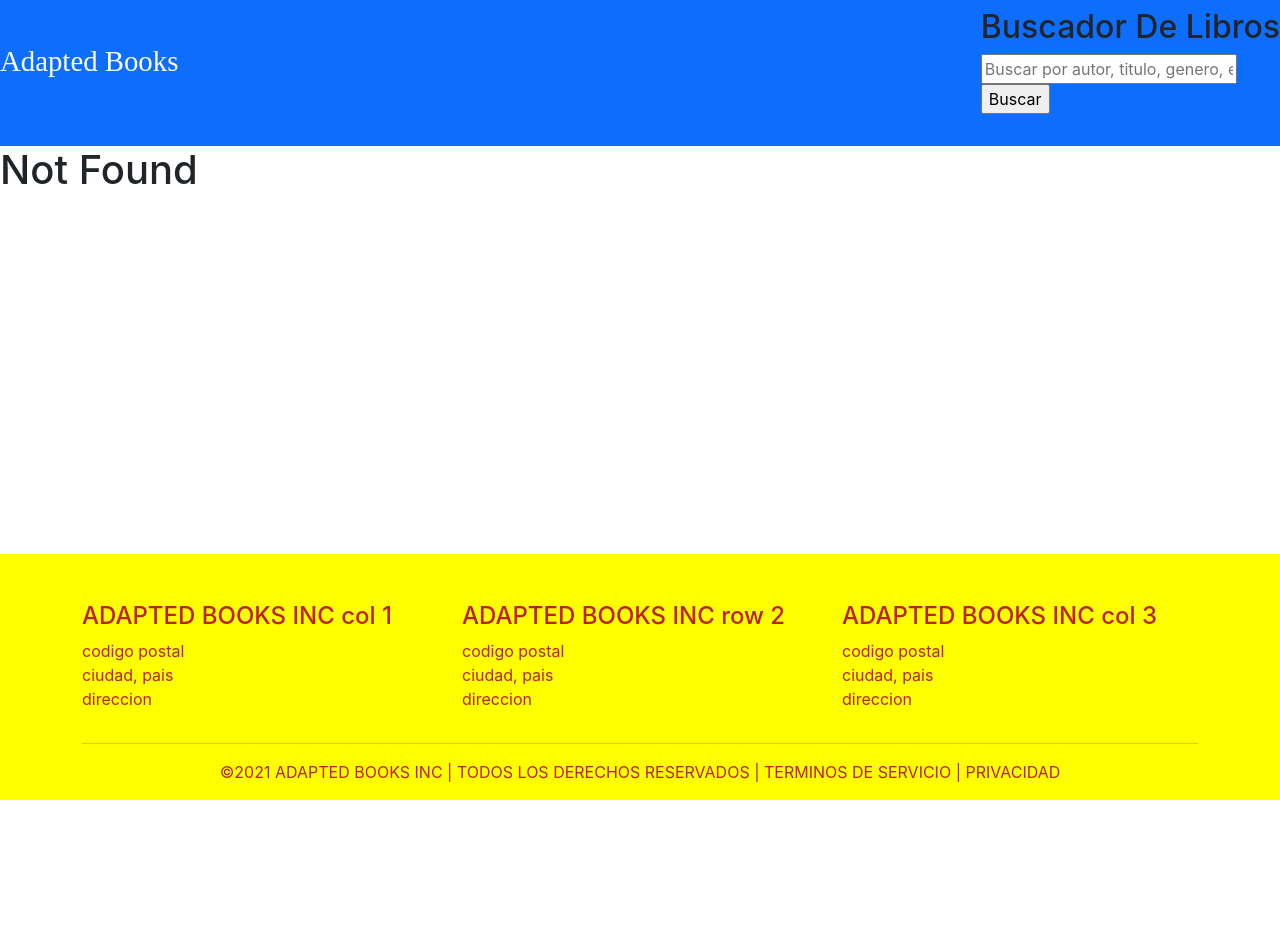
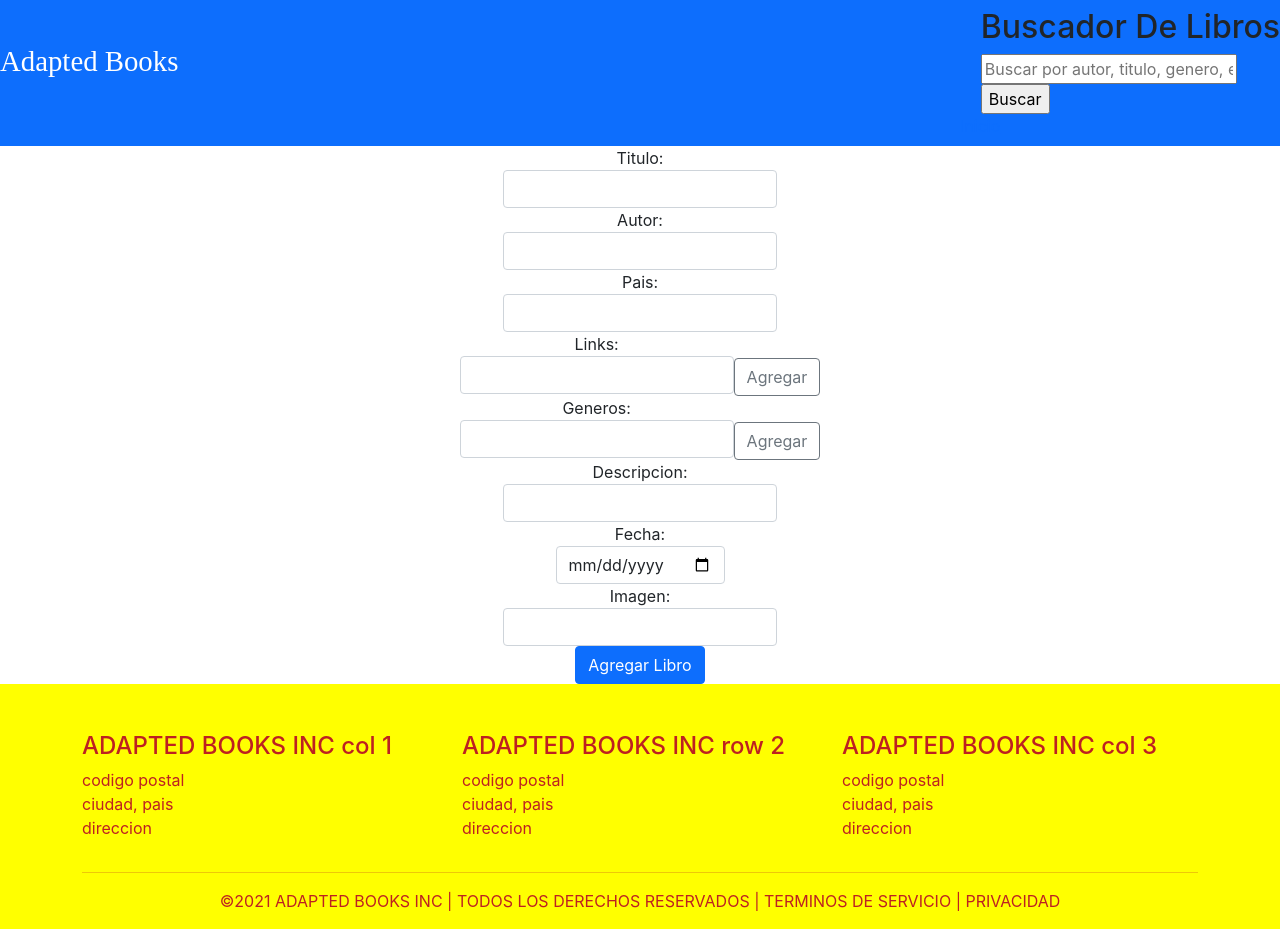
Before and after one commit to LucasMattera/Adapted-Books, a React (Create React App) app in the folder web/adbooksweb-app/: page /admin/add in a window 1280 px wide. Before the commit the page ends 800 px from the top, so only its background shows below. Built offline with nearby package versions, Linux system fonts and the light colour scheme.

Commit message:
agregados componente de admin para agregar libro y su ruta

```diff
--- a/web/adbooksweb-app/package.json
+++ b/web/adbooksweb-app/package.json
@@ -6,6 +6,7 @@
     "@testing-library/jest-dom": "^5.11.10",
     "@testing-library/react": "^11.2.6",
     "@testing-library/user-event": "^12.8.3",
+    "axios": "^0.21.1",
     "dom": "0.0.3",
     "react": "^17.0.2",
     "react-dom": "^17.0.2",
--- a/web/adbooksweb-app/src/App.js
+++ b/web/adbooksweb-app/src/App.js
@@ -7,6 +7,7 @@ import Footer from './components/Footer';
 import Navbar from './components/Navbar';
 import './styles/App.css';
 import SearchResult from './components/Search/SearchResult';
+import AddBook from './components/AddBook';
 
 class App extends React.Component {
 
@@ -21,6 +22,7 @@ class App extends React.Component {
                             <Route exact path="/" component={Inicio} />
                             <Route path="/libros/" component={Libro}/>
                             <Route path="/search" component={SearchResult}/>
+                            <Route path="/admin/add" component={AddBook}/>
                             <Route path="*" render= {() =>
                                 <h1>Not Found</h1>
                             }/>
--- /dev/null
+++ b/web/adbooksweb-app/src/components/AddBook.js
@@ -0,0 +1,175 @@
+import React, {useState} from "react";
+import {useHistory} from "react-router-dom";
+import "../styles/AddBook.css";
+import { helpHttp } from "../helpers/helpHttp";
+import axios from "axios";
+
+function AddBook() {
+    const history = useHistory();
+    const [link, setLink] = useState("")
+    const [genero, setGenero] = useState("")
+
+    const [data,setData] = useState({
+        titulo: "",
+        autor:"",
+        pais:"",
+        imagen:"",
+        links: [],
+        fechaDePublicacion: "",
+        generos: [],
+        descripcion:""
+    })
+    const [titulo, setTitulo] = useState("")
+    const [autor, setAutor] = useState("")
+    const [pais, setPais] = useState("")
+    const [imagen, setImagen] = useState("")
+    const [links, setLinks] = useState([])
+    const [fechaDePublicacion, setFechaDePublicacion] = useState("")
+    const [generos, setGeneros] = useState([])
+    const [descripcion, setDescripcion] = useState("")
+
+
+    const handleImputChange = (event) => {
+        setData({...data,
+            [event.target.name]: event.target.value
+        })
+    }
+
+    const handleSubmit = (event) =>{
+        event.preventDefault();
+        axios
+            .post("http://localhost:8080/api/v1/libros/add",data)
+            .then((response) => {
+                console.log(data)
+                console.log(response)
+            })
+    }
+
+    const handleImputLink = (event) =>{
+        setLink(event.target.value)
+    }
+
+    const handleSubmitLink = (event) =>{
+        setLinks(data.links.push(link))
+        setLink("")
+    }
+
+    const handleImputGenero = (event) =>{
+        setGenero(event.target.value)
+    }
+
+    const handleSubmitGenero = (event) =>{
+        setGeneros(data.generos.push(genero))
+        setGenero("")
+    }
+
+    return(
+
+        <div className="loginBorder">
+        <div className="centro">
+            <form  className="login "onSubmit={handleSubmit}>
+
+
+            <div class="form-group" >
+                <label htmlFor="name">
+                    Titulo:
+                    <input type="text"
+                    value = {data.titulo}
+                    name="titulo"
+                    onChange={handleImputChange}
+                    className="form-control"
+                    required></input>
+                </label>
+            </div>
+            <div class="form-group" >
+
+                <label htmlFor="email">
+                    Autor:
+                    <input type="text"
+                    value = {data.autor}
+                    name="autor"
+                    onChange={handleImputChange}
+                    className="form-control"
+                    required></input>
+                </label>
+            </div>
+            <div class="form-group" >
+                <label htmlFor="pais">
+                    Pais:
+                    <input type="text"
+                    value = {data.pais}
+                    name="pais"
+                    onChange={handleImputChange}
+                    className="form-control"
+                    required></input>
+                </label>
+            </div>
+            <div class="form-group" >
+                <label htmlFor="link">
+                    Links: {data.links.toString()}
+                    <input type="text"
+                    value = {link}
+                    name="link"
+                    onChange={handleImputLink}
+                    className="form-control"
+                    ></input>
+                </label>
+                <button class="btn btn-outline-secondary" type="button" id="button-addon2" onClick={handleSubmitLink}>Agregar</button>
+            </div>
+            <div class="form-group" >
+                <label htmlFor="genero">
+                    Generos: {data.generos.toString()}
+                    <input type="text"
+                    value = {genero}
+                    name="genero"
+                    onChange={handleImputGenero}
+                    className="form-control"
+                    ></input>
+                </label>
+                <button class="btn btn-outline-secondary" type="button" id="button-addon2" onClick={handleSubmitGenero}>Agregar</button>
+            </div>
+            <div class="form-group" >
+                <label htmlFor="descripcion">
+                    Descripcion:
+                    <input type="text"
+                    value = {data.descripcion}
+                    name="descripcion"
+                    onChange={handleImputChange}
+                    className="form-control"
+                    required></input>
+                </label>
+                <div>
+
+            </div>
+
+                </div>
+            <div class="form-group">
+                <label htmlFor="fechaDePublicacion">
+                    Fecha:
+                    <input type="date"
+                    value = {data.fechaDePublicacion}
+                    name="fechaDePublicacion"
+                    onChange={handleImputChange}
+                    className="form-control"
+                    required></input>
+                </label>
+                <div class="form-group" >
+                <label htmlFor="imagen">
+                    Imagen:
+                    <input type="text"
+                    value = {data.imagen}
+                    name="imagen"
+                    onChange={handleImputChange}
+                    className="form-control"
+                    required></input>
+                </label>
+                </div>
+            </div>
+               <button type="submit" className="btn btn-primary">Agregar Libro</button>
+            </form>
+            </div>
+            </div>
+    )
+};
+
+export default AddBook;
--- /dev/null
+++ b/web/adbooksweb-app/src/styles/AddBook.css
@@ -0,0 +1,10 @@
+.centro{
+	text-align: center;
+
+}
+
+.loginBorder{
+
+	width: 100%;
+	border: 5px;
+}
```
Also changed, not shown: 2 other files (tests, documents, lock files or other folders).
